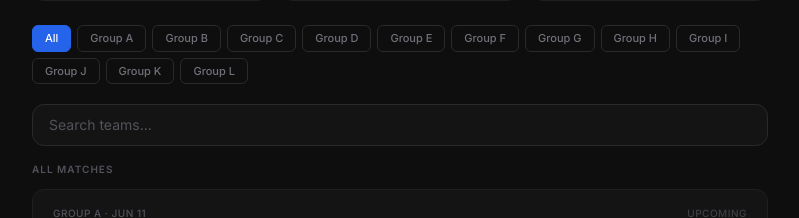
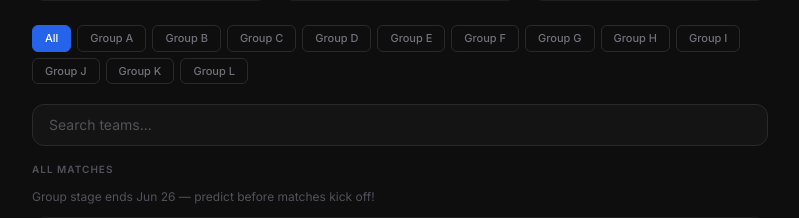
Before and after one commit to jkyplayz-rb/worldcup-predictor, a Flask app: page /matches in a window 1280 px wide. Shown: the part 215-433 px from the top of the page, without its empty margins (240-1039 px from the left). Run offline with Flask 3, Linux system fonts and the light colour scheme; a user stored in the database is signed in; data comes from the database, SQL or seed files in the repository; some libraries are stand-ins or nearby versions.

Commit message:
feat: add group stage deadline note on matches page

```diff
--- a/templates/index.html
+++ b/templates/index.html
@@ -85,6 +85,7 @@
 
     <p class="text-[10px] font-semibold text-zinc-600 uppercase tracking-widest mb-3">
       {{ selected_group if selected_group != 'All' else 'All Matches' }}
+      <p class="text-xs text-zinc-600 mb-3">Group stage ends Jun 26 — predict before matches kick off!</p>
     </p>
 
     <div class="flex flex-col gap-2">
```
